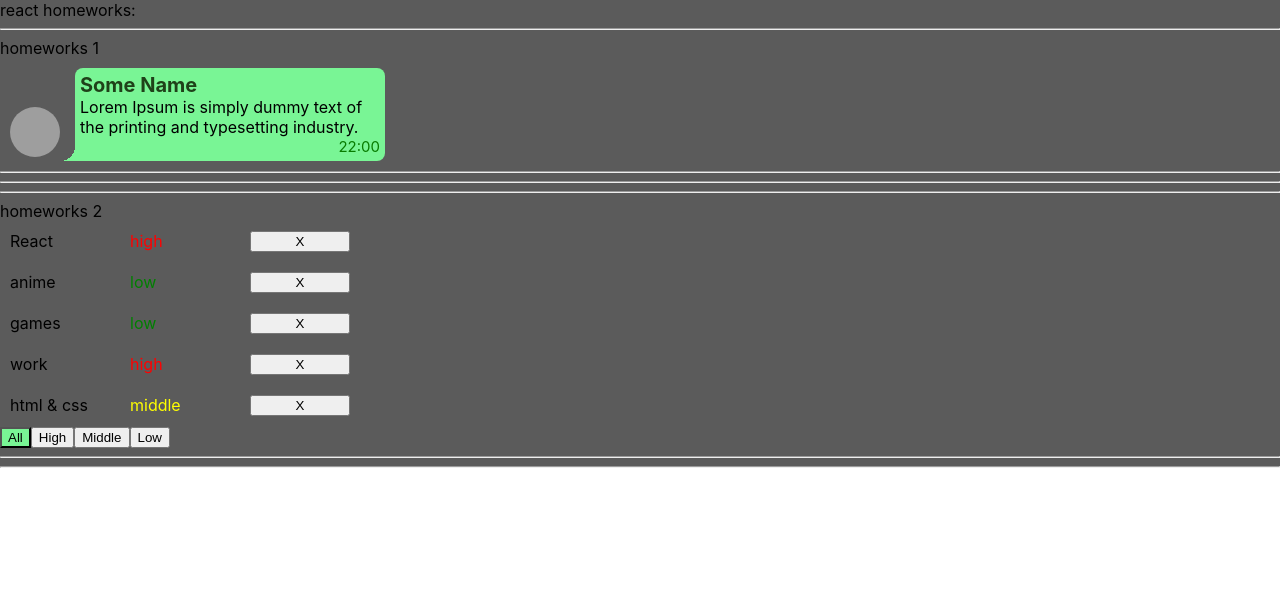
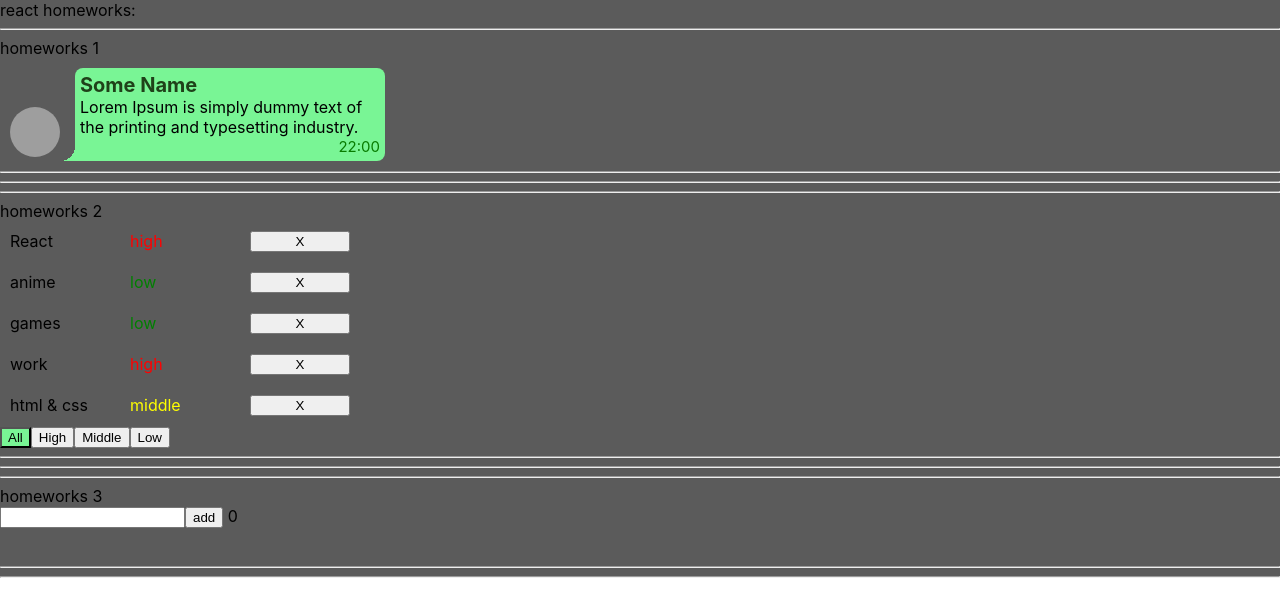
Before and after one commit to msaserj/hw, a React (Create React App) app: page / in a window 1280 px wide. Shown: the top 616 px of the page. Built offline with nearby package versions, Linux system fonts and the light colour scheme; grey boxes are pictures that could not be loaded.

Commit message:
HW3 completed

```diff
--- a/package.json
+++ b/package.json
@@ -10,10 +10,12 @@
     "@types/node": "^16.7.13",
     "@types/react": "^18.0.0",
     "@types/react-dom": "^18.0.0",
+    "@types/uuid": "^8.3.4",
     "react": "^18.1.0",
     "react-dom": "^18.1.0",
     "react-scripts": "5.0.1",
     "typescript": "^4.4.2",
+    "uuid": "^8.3.2",
     "web-vitals": "^2.1.0"
   },
   "scripts": {
--- a/src/p1-main/m1-ui/u1-app/App.tsx
+++ b/src/p1-main/m1-ui/u1-app/App.tsx
@@ -2,6 +2,7 @@
 import s from './App.module.css'
 import HW1 from '../../../p2-homeworks/h1/HW1'
 import HW2 from "../../../p2-homeworks/h2/HW2";
+import HW3 from "../../../p2-homeworks/h3/HW3";
 
 function App() {
     return (
@@ -9,7 +10,7 @@
             <div>react homeworks:</div>
             <HW1/>
             <HW2/>
-            {/*<HW3/>*/}
+            <HW3/>
             {/*<HW4/>*/}
             {/*<HW5/>*/}
 
--- a/src/p2-homeworks/h3/Greeting.module.css
+++ b/src/p2-homeworks/h3/Greeting.module.css
@@ -2,6 +2,12 @@
 
 }
 
-.error {
-    border: 1px solid red;
+.red {
+    border: 3px solid red;
 }
+.redspan {
+    color: darkred;
+}
+.spanblock {
+    height: 30px;
+}
--- a/src/p2-homeworks/h3/Greeting.tsx
+++ b/src/p2-homeworks/h3/Greeting.tsx
@@ -1,26 +1,27 @@
-import React from 'react'
+import React, {ChangeEvent} from 'react'
 import s from './Greeting.module.css'
 
 type GreetingPropsType = {
-    name: any // need to fix any
-    setNameCallback: any // need to fix any
-    addUser: any // need to fix any
-    error: any // need to fix any
-    totalUsers: any // need to fix any
+    name: string // need to fix any
+    setNameCallback: (e: ChangeEvent<HTMLInputElement>)=> void // need to fix any
+    addUser: () => void // need to fix any
+    error: string // need to fix any
+    totalUsers: number // need to fix any
 }
 
 // презентационная компонента (для верстальщика)
 const Greeting: React.FC<GreetingPropsType> = (
     {name, setNameCallback, addUser, error, totalUsers} // деструктуризация пропсов
 ) => {
-    const inputClass = s.error // need to fix with (?:)
+    const inputClass = error ? s.red : ""; // need to fix with (?:)
+    const spanClass = error ? s.redspan : ""; // need to fix with (?:)
 
     return (
         <div>
-            <input value={name} onChange={setNameCallback} className={inputClass}/>
-            <span>{error}</span>
+            <input onBlur={setNameCallback} value={name} onChange={setNameCallback} className={inputClass}/>
             <button onClick={addUser}>add</button>
-            <span>{totalUsers}</span>
+            <span>  {totalUsers}</span>
+            <div className={s.spanblock}><span className={spanClass}> {error} </span></div>
         </div>
     )
 }
--- a/src/p2-homeworks/h3/GreetingContainer.tsx
+++ b/src/p2-homeworks/h3/GreetingContainer.tsx
@@ -1,9 +1,10 @@
-import React, {useState} from 'react'
+import React, {ChangeEvent, useState} from 'react'
 import Greeting from './Greeting'
+import {UserType} from "./HW3";
 
 type GreetingContainerPropsType = {
-    users: any // need to fix any
-    addUserCallback: any // need to fix any
+    users: Array<UserType> // need to fix any
+    addUserCallback: (name: string) => void // need to fix any
 }
 
 // более простой и понятный для новичков
@@ -12,17 +13,28 @@
 // более современный и удобный для про :)
 // уровень локальной логики
 const GreetingContainer: React.FC<GreetingContainerPropsType> = ({users, addUserCallback}) => { // деструктуризация пропсов
-    const [name, setName] = useState<any>('') // need to fix any
-    const [error, setError] = useState<any>('') // need to fix any
+    const [name, setName] = useState<string>('') // need to fix any
+    const [error, setError] = useState<string>('') // need to fix any
 
-    const setNameCallback = (e: any) => { // need to fix any
-        setName('') // need to fix
+    const setNameCallback = (e: ChangeEvent<HTMLInputElement>) => { // need to fix any
+        let newName = e.currentTarget.value.trim()
+        if (newName) {
+            setName(newName) // need to fix
+             error && setError('')
+        } else {
+            name && setName("")
+            setError("Name is required! ")
+        }
+
     }
     const addUser = () => {
-        alert(`Hello  !`) // need to fix
+         // need to fix
+        addUserCallback(name)
+        alert(`Hello ${name} !`)
+        setName('')
     }
 
-    const totalUsers = 0 // need to fix
+    const totalUsers = users.length // need to fix
 
     return (
         <Greeting
--- a/src/p2-homeworks/h3/HW3.tsx
+++ b/src/p2-homeworks/h3/HW3.tsx
@@ -1,18 +1,20 @@
 import React, {useState} from 'react'
 import GreetingContainer from './GreetingContainer'
+import {v1} from "uuid";
 
 // types
 export type UserType = {
-    _id: any // need to fix any
-    name: any // need to fix any
+    _id: string // need to fix any
+    name: string // need to fix any
 }
 
 // уровень работы с глобальными данными
 function HW3() {
-    const [users, setUsers] = useState<any>([]) // need to fix any
+    const [users, setUsers] = useState<Array<UserType>>([]) // need to fix any
 
-    const addUserCallback = (name: any) => { // need to fix any
-        setUsers([]) // need to fix
+    const addUserCallback = (name: string) => { // need to fix any
+        let newUser = {_id: v1(), name: name}
+        setUsers([newUser, ...users]) // need to fix
     }
 
     return (
```
Also changed, not shown: 1 other file (tests, documents, lock files or other folders).
